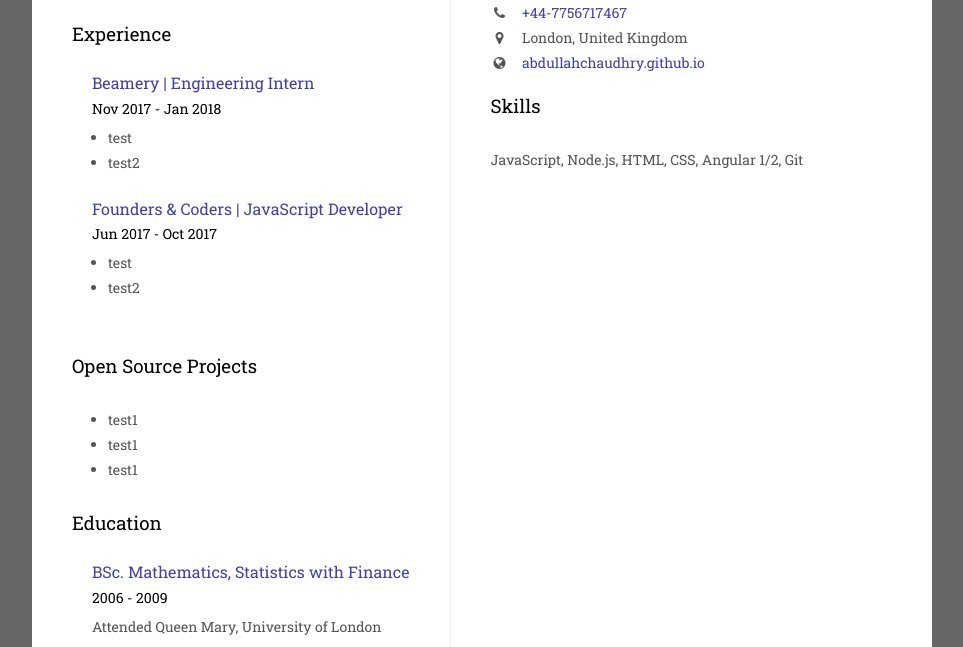
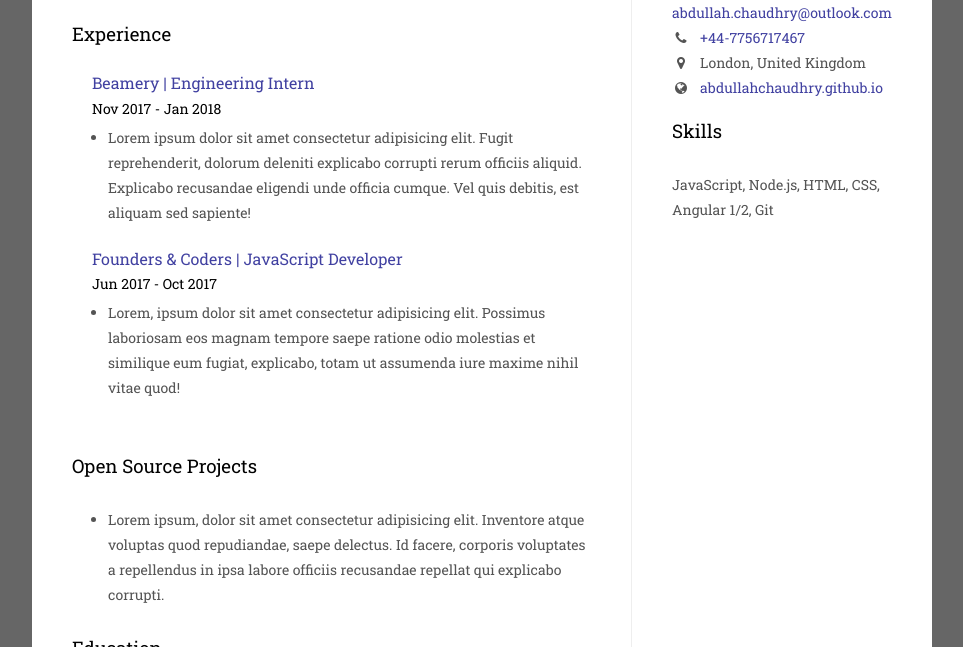
Before and after one commit to AbdullahChaudhry/abdullahchaudhry.github.io, a plain HTML site: page resume.html in a window 1280 px wide. Shown: the part 153-800 px from the top of the page, without its empty margins (158-1121 px from the left). Drawn offline with Linux system fonts and the light colour scheme.

Commit message:
Boilerplate complete

```diff
--- a/resume.html
+++ b/resume.html
@@ -27,8 +27,9 @@
           <div class="subtitle">Nov 2017 - Jan 2018</div>
           <div class="content">
             <ul>
-              <li>test</li>
-              <li>test2</li>
+              <li>
+                Lorem ipsum dolor sit amet consectetur adipisicing elit. Fugit reprehenderit, dolorum deleniti explicabo corrupti rerum officiis aliquid. Explicabo recusandae eligendi unde officia cumque. Vel quis debitis, est aliquam sed sapiente!
+              </li>
             </ul>
           </div>
         </div>
@@ -39,8 +40,9 @@
             <div class="subtitle">Jun 2017 - Oct 2017</div>
             <div class="content">
               <ul>
-                <li>test</li>
-                <li>test2</li>
+                <li>
+                  Lorem, ipsum dolor sit amet consectetur adipisicing elit. Possimus laboriosam eos magnam tempore saepe ratione odio molestias et similique eum fugiat, explicabo, totam ut assumenda iure maxime nihil vitae quod!
+                </li>
               </ul>
             </div>
           </div>
@@ -49,9 +51,9 @@
       <div class="section-wrapper">
         <div class="content">
           <ul>
-            <li>test1</li>
-            <li>test1</li>
-            <li>test1</li>
+            <li>
+              Lorem ipsum, dolor sit amet consectetur adipisicing elit. Inventore atque voluptas quod repudiandae, saepe delectus. Id facere, corporis voluptates a repellendus in ipsa labore officiis recusandae repellat qui explicabo corrupti.
+            </li>
           </ul>
         </div>
       </div>
@@ -82,17 +84,13 @@
         </a>
       </div>
       <div class="content contact">
-        <i class="fa fa-fw fa-envelope"></i>
-        <a href="mailto:abdullah.chaudhry@outlook.com">abdullah.chaudhry@outlook.com</a>
+        <i class="fa fa-fw fa-envelope"></i><a href="mailto:abdullah.chaudhry@outlook.com">abdullah.chaudhry@outlook.com</a>
         <br>
-        <i class="fa fa-fw fa-phone"></i>
-        <a href="tel:+447756717467">+44-7756717467</a>
+        <i class="fa fa-fw fa-phone"></i><a href="tel:+447756717467">+44-7756717467</a>
         <br>
-        <i class="fa fa-fw fa-map-marker"></i>
-        London, United Kingdom
+        <i class="fa fa-fw fa-map-marker"></i>London, United Kingdom
         <br>
-        <i class="fa fa-fw fa-globe"></i>
-        <a href="https://abdullahchaudhry.github.io">abdullahchaudhry.github.io</a>
+        <i class="fa fa-fw fa-globe"></i><a href="https://abdullahchaudhry.github.io">abdullahchaudhry.github.io</a>
       </div>
       <h3>Skills</h3>
       <div class="content">
```
